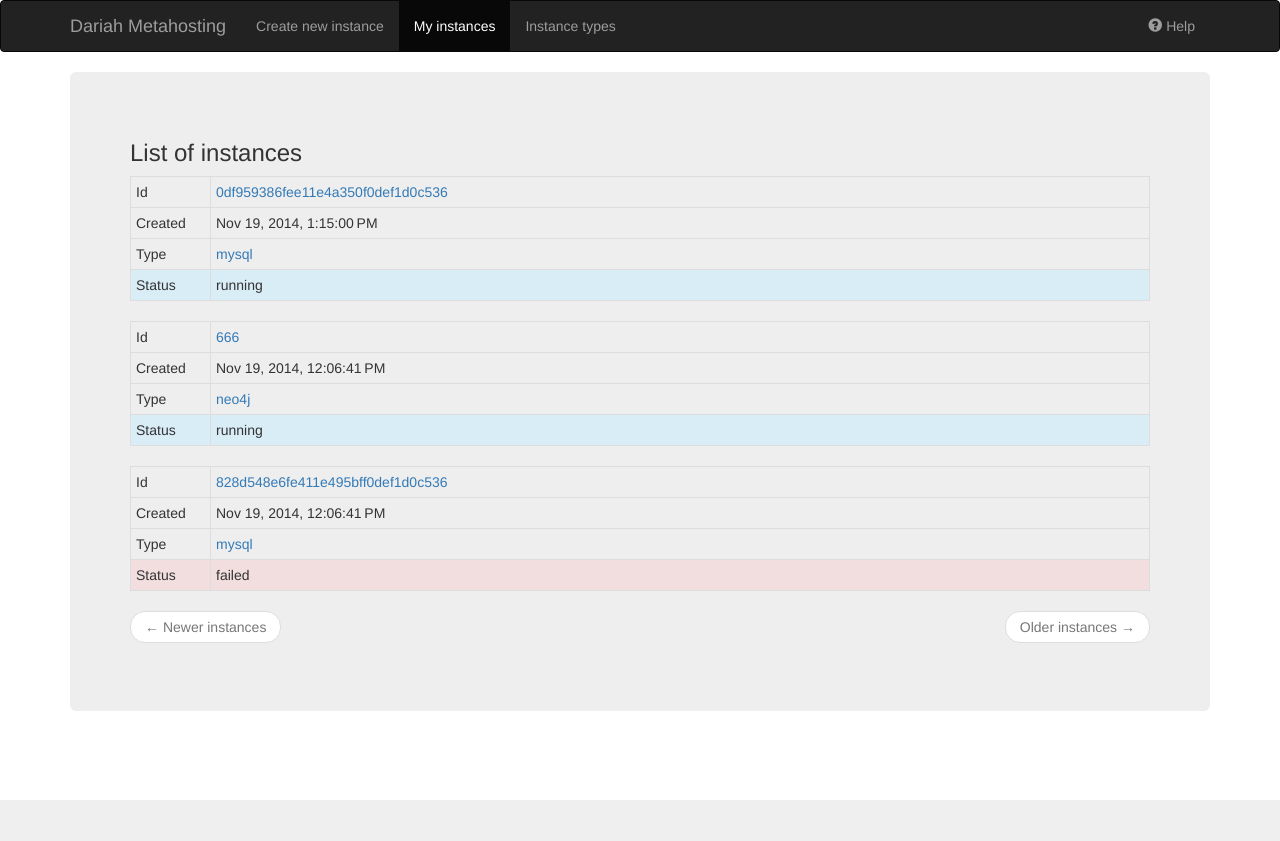
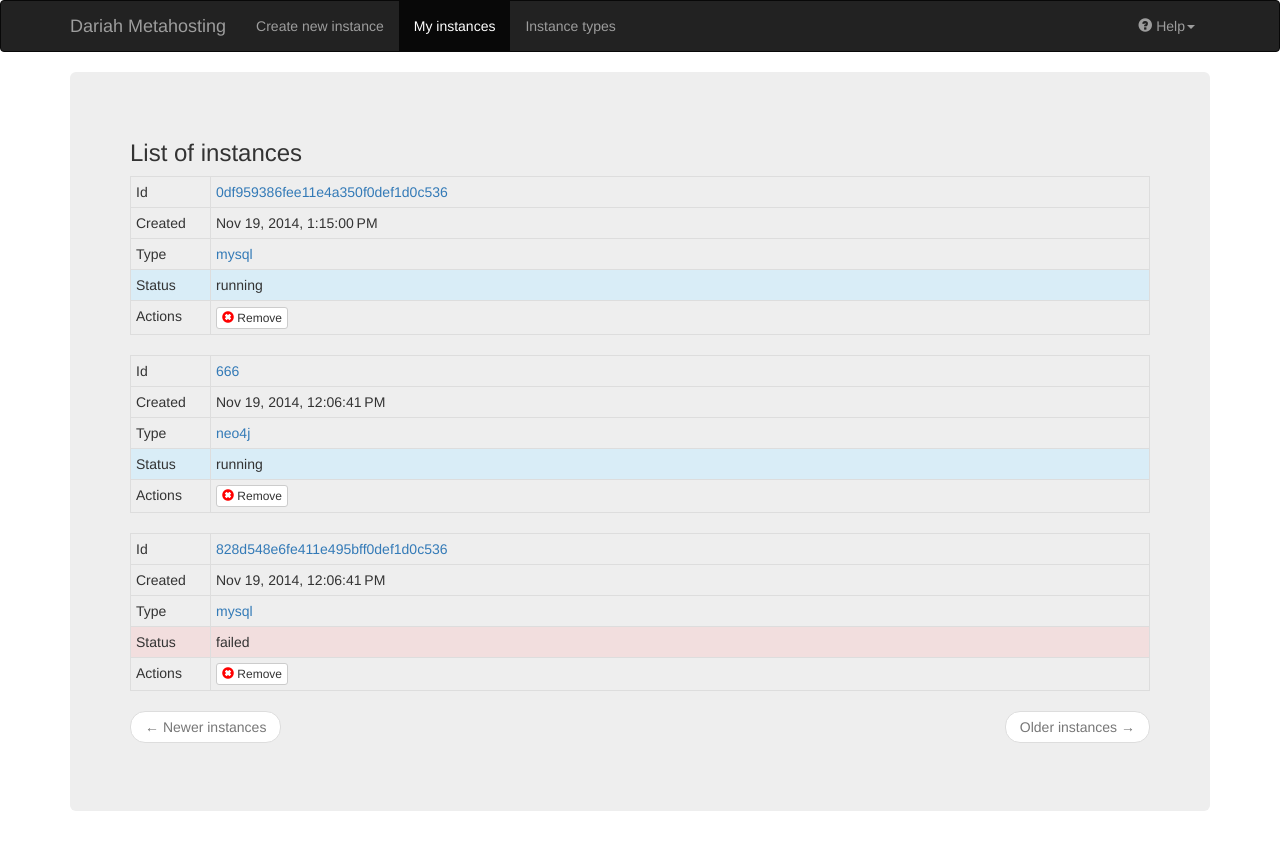
Before and after one commit to jrybicki-jsc/metahosting-html, a Flask app: page /instances/ in a window 1280 px wide. Before the commit the page ends 800 px from the top, so only its background shows below. Run offline with Flask 2, Linux system fonts and the light colour scheme; some libraries are stand-ins or nearby versions.

Commit message:
placeholder for remove action

```diff
--- a/myapp/templates/instance.html
+++ b/myapp/templates/instance.html
@@ -7,14 +7,20 @@
    {% endif %}
 
     <tr><td>Type</td>
-       <td><a href="{{ url_for('one_type', name=instance['type']) }}">{{
-           instance['type'] }}</a>
+       <td><a href="{{ url_for('one_type', name=instance['type']) }}">{{ instance['type'] }}</a>
        </td>
    </tr>
 
-   {% if instance['status'].lower().find('failed')!=-1 %}
-   <tr class="danger"><td>Status</td><td>{{ instance['status'] }}</td></tr>
-   {% else %}
-   <tr class="info"><td>Status</td><td>{{ instance['status'] }}</td></tr>
-   {% endif %}
+   <tr{% if instance['status'].lower().find('failed')!=-1 %} class="danger" {% else %} class="info" {% endif %}>
+    <td>Status</td>
+    <td>{{ instance['status'] }}</td>
+   </tr>
+   <tr>
+       <td>Actions</td>
+       <td>
+       <button type="button" class="btn btn-default btn-xs">
+           <span style="color:red"><span class="glyphicon glyphicon-remove-sign" aria-hidden="true"></span></span> Remove
+       </button>
+       </td>
+   </tr>
 </table>
--- a/myapp/templates/instances.html
+++ b/myapp/templates/instances.html
@@ -24,9 +24,7 @@
         {% if pagination.has_next %}
             <li class="next"><a href="{{ url_for('all_instances', page = pagination.page+1) }}">Older instances &rarr;</a></li>
             {% else %}
-            <li
-                    class="next disabled"><a href="#" onclick="return false;">Older
-                instances &rarr;</a></li>
+            <li class="next disabled"><a href="#" onclick="return false;">Older instances &rarr;</a></li>
         {% endif %}
         </ul>
 
--- a/myapp/templates/layout.html
+++ b/myapp/templates/layout.html
@@ -19,9 +19,15 @@
             </ul>
 
             <ul class="nav navbar-nav navbar-right">
-                <li {% if active_page=='help' %} class="active"{% endif  %}><a
-                    href="{{ url_for('help_page', subject='General')}}"><span class="glyphicon glyphicon-question-sign"></span>&nbsp;Help</a></li>
-
+                 <li class="dropdown"><a href="#" class="dropdown-toggle" data-toggle="dropdown"
+                    role="button" aria-expanded="false" {% if active_page=='help' %} class="active"{% endif  %}><span class="glyphicon glyphicon-question-sign"></span>&nbsp;Help<span
+                         class="caret"></span></a>
+                      <ul class="dropdown-menu" role="menu">
+                        <li><a
+                                href="{{ url_for('help_page',subject='General') }}">General</a></li>
+                        <li><a href="#">Other subject</a></li>
+                      </ul>
+                </li>
             </ul>
         </div>
       </div>
--- a/myapp/templates/single_type.html
+++ b/myapp/templates/single_type.html
@@ -20,7 +20,7 @@
       <a href="{{ url_for('all_types') }}"><span
               class="glyphicon glyphicon-circle-arrow-left"></span>&nbsp;All
           types</a>
-      <h3>Instance of this type</h3>
+      <h3>Instances of this type</h3>
       {% for id,instance in instances.iteritems() %}
           {% include 'instance.html' %}
       {% endfor %}
```
